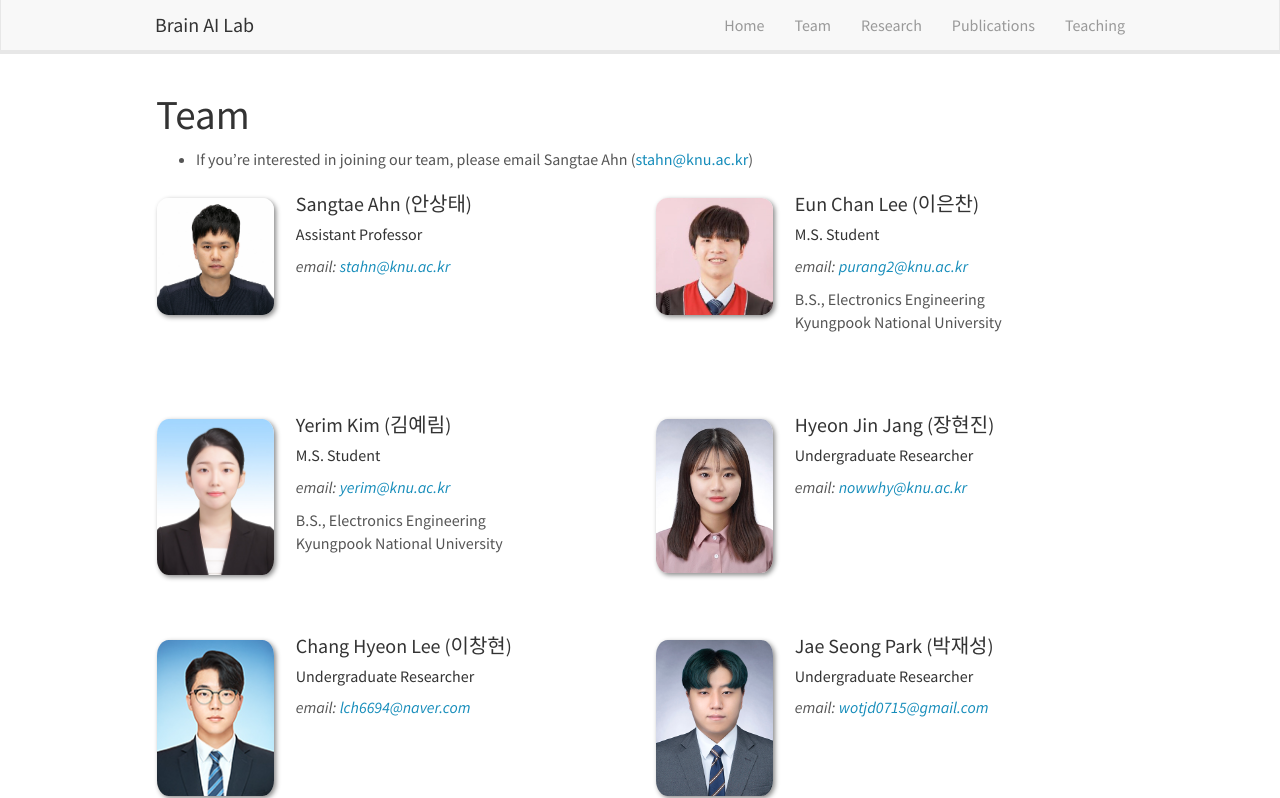
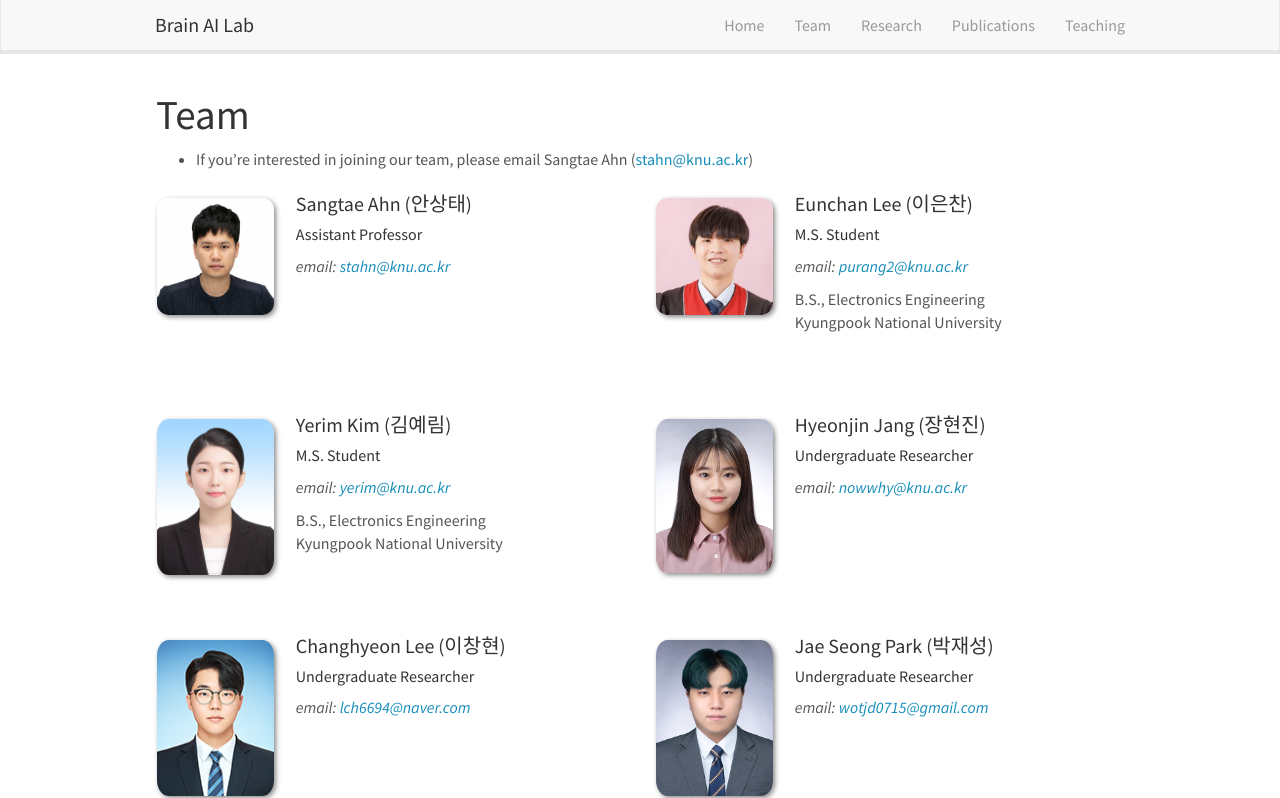
Before and after one commit to KNU-BrainAI/knu-brainai.github.io, a Jekyll site: the page built from _pages/team.md, in a window 1280 px wide and 1304 px high. Shown: the top 798 px of the window. Built offline with Jekyll 4.4.1, drawn with Linux system fonts in a browser that asks for light colours; nearby versions of some CDN libraries.

Commit message:
Update team_members.yml

```diff
--- a/_data/team_members.yml
+++ b/_data/team_members.yml
@@ -5,7 +5,7 @@
   number_educ: 1
   education1:
 
-- name: Eun Chan Lee (이은찬)
+- name: Eunchan Lee (이은찬)
   photo: eclee.jpg
   info: M.S. Student
   email: purang2@knu.ac.kr
@@ -21,14 +21,14 @@
   education1: B.S., Electronics Engineering
   education2: Kyungpook National University
 
-- name: Hyeon Jin Jang (장현진)
+- name: Hyeonjin Jang (장현진)
   photo: hjjang.jpg
   info: Undergraduate Researcher
   email: nowwhy@knu.ac.kr
   number_educ: 1
   education1:
 
-- name: Chang Hyeon Lee (이창현)
+- name: Changhyeon Lee (이창현)
   photo: chlee.jpg.png
   info: Undergraduate Researcher
   email: lch6694@naver.com
```
